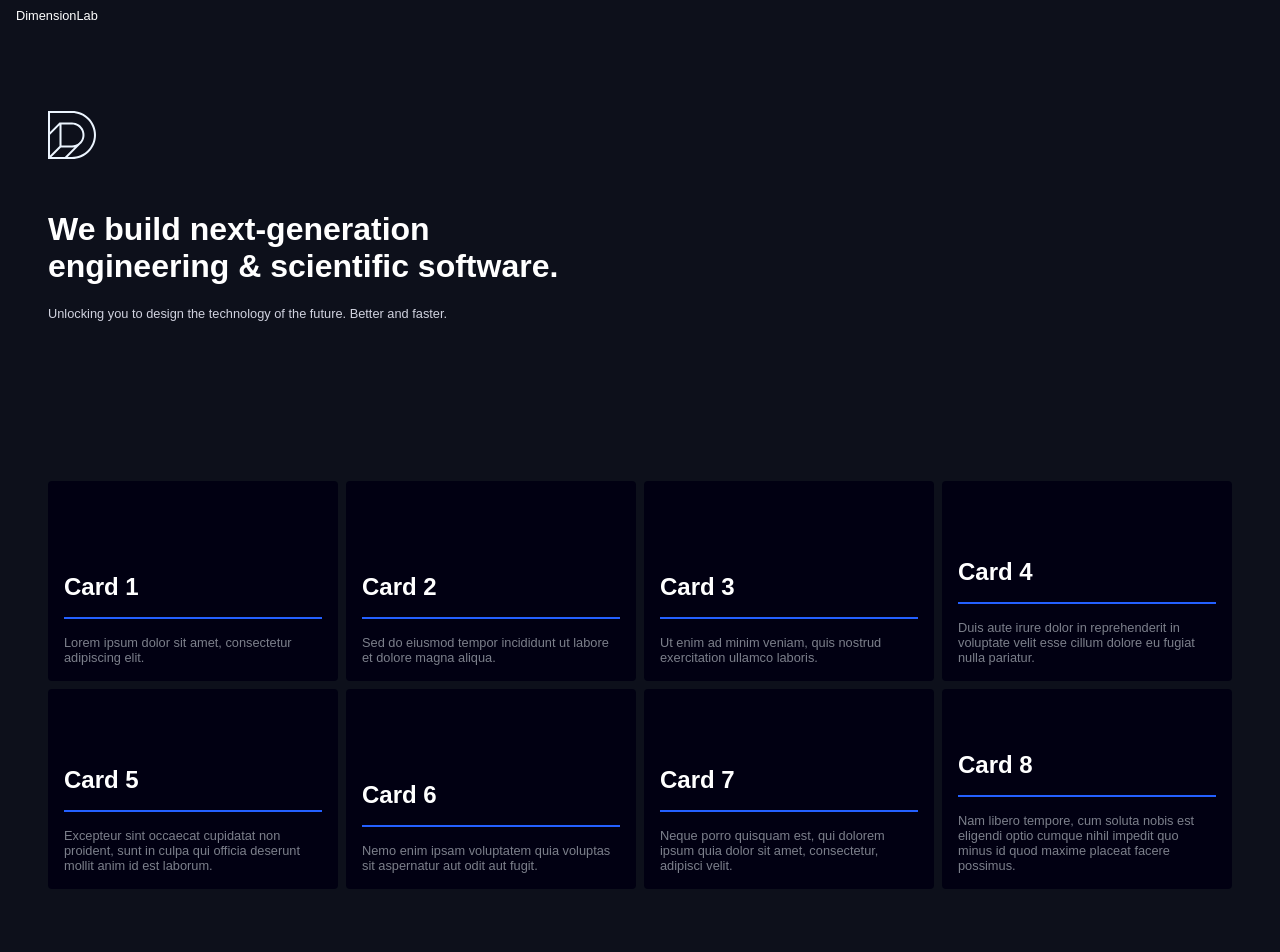
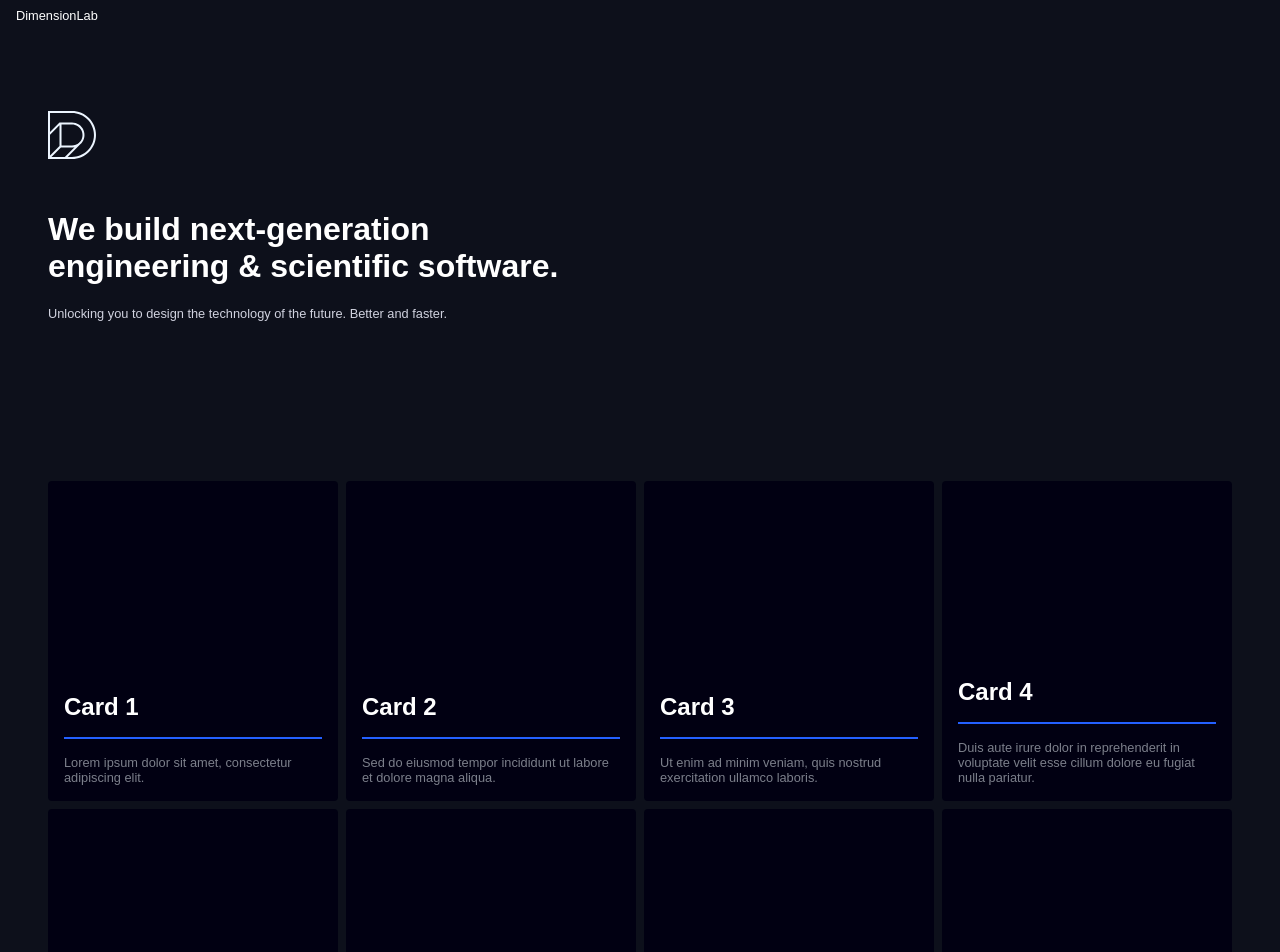
Before and after one commit to DimensionLab/web, a Next.js app: page / in a window 1280 px wide. Shown: the top 952 px of the page. Built offline with nearby package versions, Linux system fonts and the light colour scheme.

Commit message:
feat: make card box taller

```diff
--- a/src/components/homepage/mainContent/CaregoryFeatures.tsx
+++ b/src/components/homepage/mainContent/CaregoryFeatures.tsx
@@ -13,7 +13,7 @@ const CategoryFeaturesWrapper = styled.section`
     flex-direction: column;
     background-color: #010012;
     padding: 1rem;
-    height: 25vh;
+    height: 40vh;
     border-radius: 4px;
     justify-content: end;
 
```
